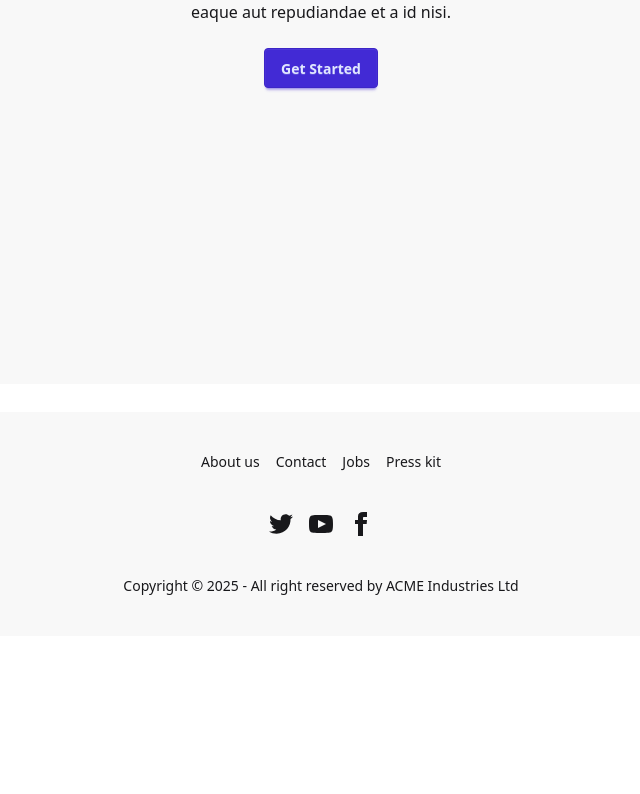
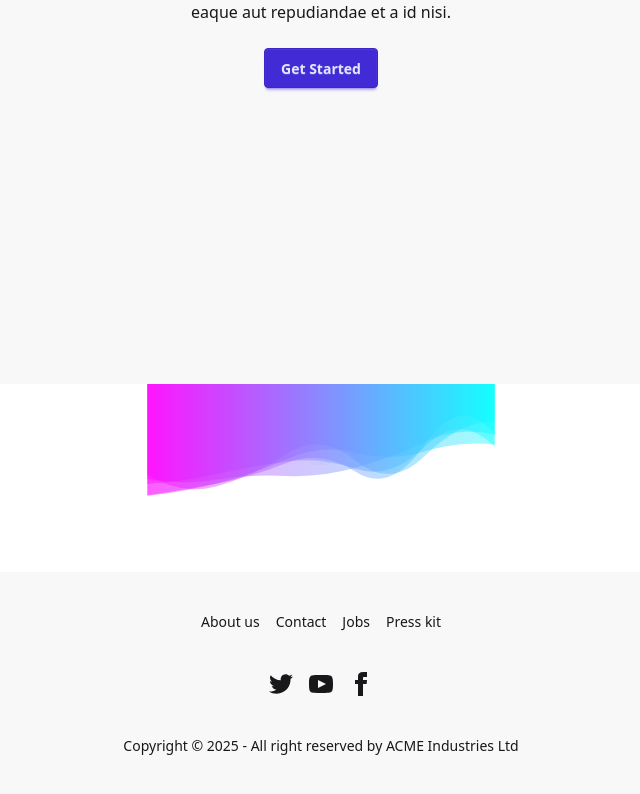
Before and after one commit to abuyusufrony/my-eid-pratice, a React (Vite) app: page / in a window 1280 px wide. Shown: the part 529-1323 px from the top of the page, without its empty margins (319-959 px from the left). Before the commit the page ends 1165 px from the top, so only its background shows below. Built offline with nearby package versions, Linux system fonts and the light colour scheme.

Commit message:
svg-added

```diff
--- a/src/Components/Banner/Banner.jsx
+++ b/src/Components/Banner/Banner.jsx
@@ -1,4 +1,5 @@
 import React from 'react';
+import wave from '../../assets/wave.svg'
 
 const Banner = () => {
     return (
@@ -16,6 +17,7 @@ const Banner = () => {
                         </div>
                     </div>
                 </div>
+
             </div>
         </div>
     );
--- a/src/Components/Hook/Hook.jsx
+++ b/src/Components/Hook/Hook.jsx
@@ -4,12 +4,14 @@ import Navbar from 'daisyui/components/navbar';
 import Nav from '../Pages/Nav';
 import { Outlet } from 'react-router';
 import Footer from '../Footer/Footer';
+import wave from '../../assets/wave.svg'
 
 const Hook = () => {
     return (
         <div>
             <Nav></Nav>
             <Outlet></Outlet>
+            <img className='w-full h-40' src={wave} alt="" />
             <Footer></Footer>
 
 
```
Also changed, not shown: src/assets/wave.svg (added).
